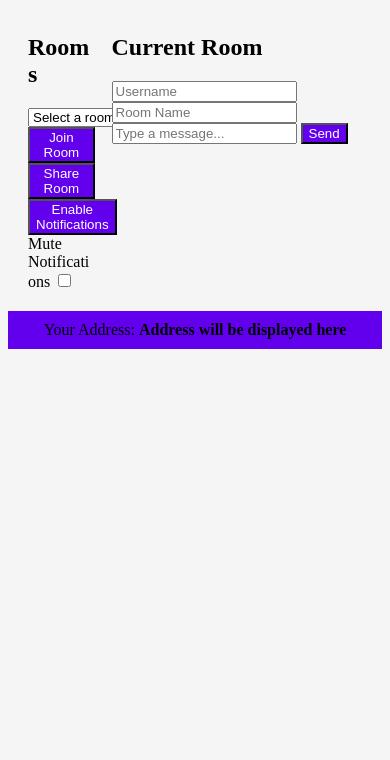
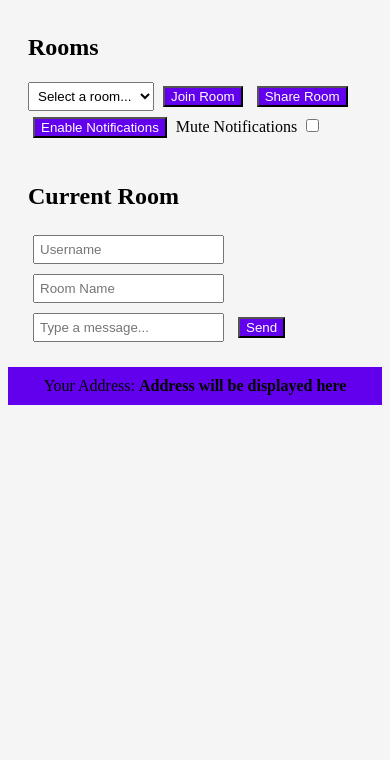
Before and after one commit to codenlighten/chatuniverse, a website: page public/index.html in a window 390 px wide. Shown: the part 84-844 px from the top of the page. Drawn offline with nearby package versions, Linux system fonts and the light colour scheme; a script that the page names is missing.

Commit message:
theme change

```diff
--- a/public/index.html
+++ b/public/index.html
@@ -109,6 +109,41 @@
 
       footer span {
         font-weight: bold;
+      }
+      button,
+      input[type="text"] {
+        margin: 5px;
+      }
+      input[type="text"] {
+        padding: 5px;
+      }
+      input[type="checkbox"] {
+        margin: 5px;
+      }
+      input[type="checkbox"] {
+        padding: 5px;
+      }
+
+      option {
+        padding: 5px;
+      }
+
+      select {
+        padding: 5px;
+      }
+
+      @media (max-width: 768px) {
+        main {
+          flex-direction: column;
+        }
+
+        aside,
+        section {
+          width: 100%;
+        }
+        aside {
+          margin-bottom: 20px;
+        }
       }
     </style>
   </head>
```
